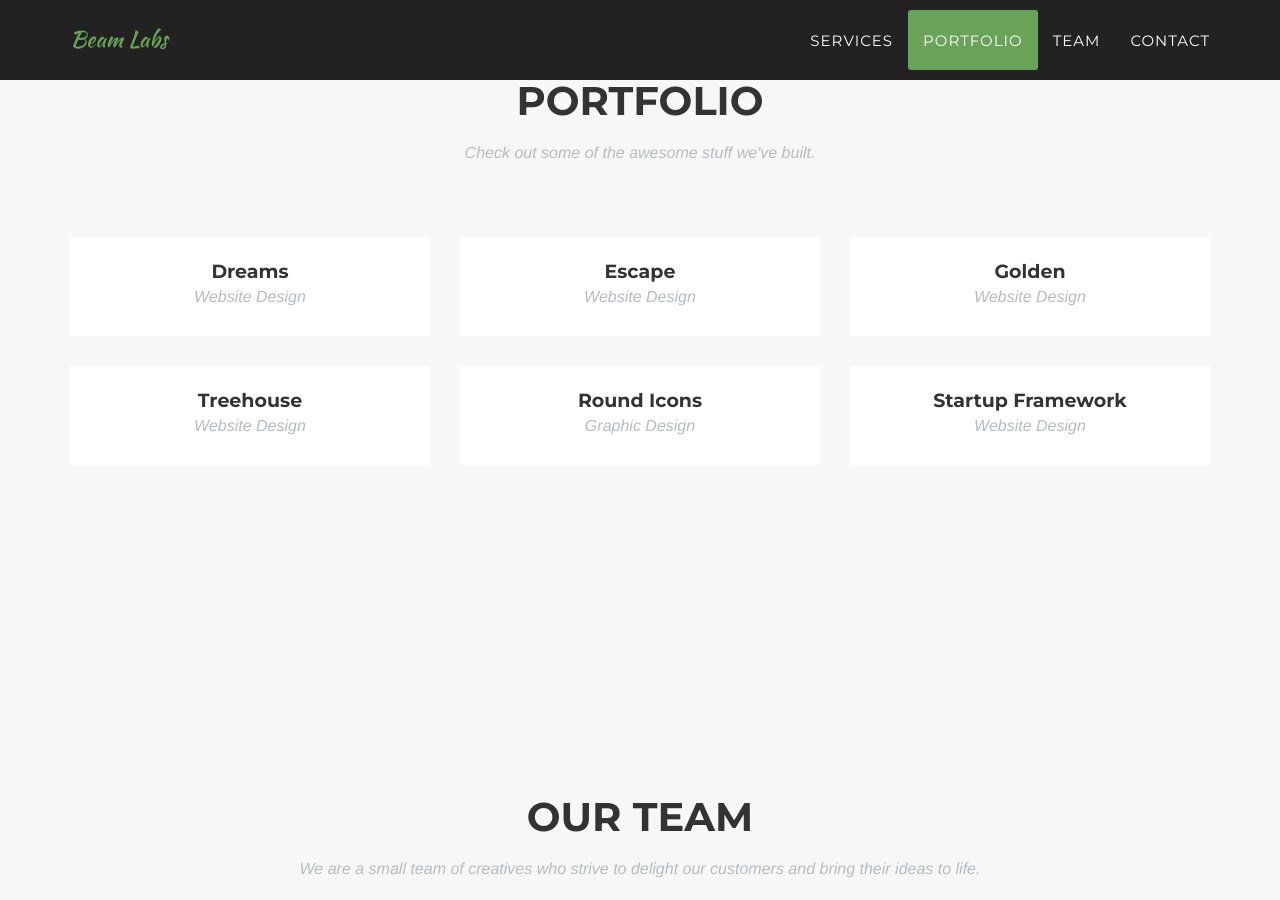
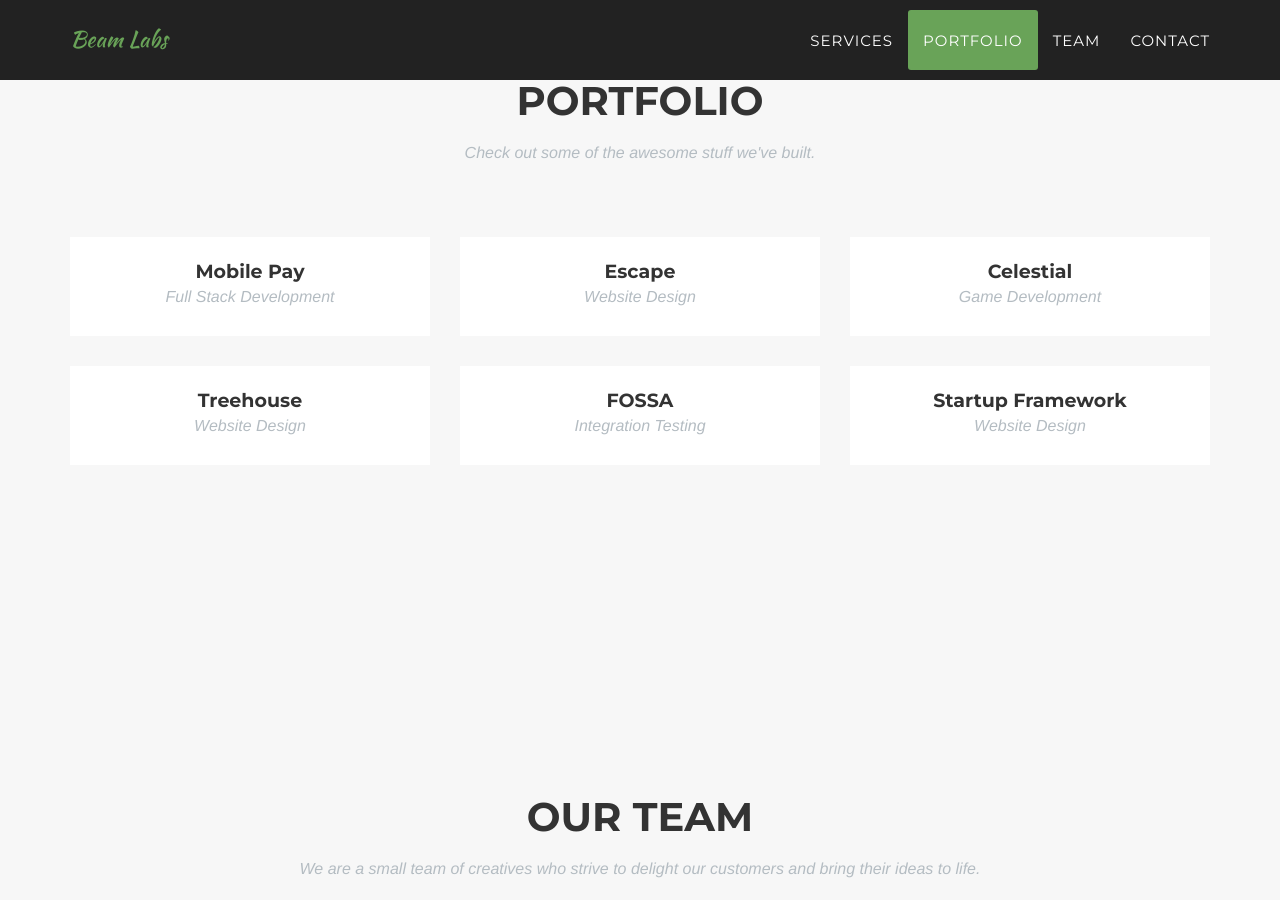
Before and after one commit to BeamLabs/beam-landing-page, a Jekyll site: the page built from _posts/2014-07-18-project-1.markdown, in a window 1280 px wide and 900 px high, scrolled down 1616 px. Built offline with Jekyll 4.4.1, drawn with Linux system fonts in a browser that asks for light colours; some web fonts are replaced.

```diff
--- a/_posts/2014-07-16-project-3.markdown
+++ b/_posts/2014-07-16-project-3.markdown
@@ -1,6 +1,6 @@
 ---
-title: Golden
-subtitle: Website Design
+title: Celestial
+subtitle: Game Development
 layout: default
 modal-id: 3
 date: 2014-07-16
--- a/_posts/2014-07-18-project-1.markdown
+++ b/_posts/2014-07-18-project-1.markdown
@@ -1,13 +1,13 @@
 ---
-title: Dreams
-subtitle: Website Design
+title: Mobile Pay
+subtitle: Full Stack Development
 layout: default
 modal-id: 1
 date: 2014-07-18
-img: dreams.png
-thumbnail: dreams-thumbnail.png
+img: mobilepay.png
+thumbnail: mobilepay.png
 alt: image-alt
-project-date: April 2014
+project-date: June 2015 - April 2016
 client: Start Bootstrap
 category: Web Development
 description: Lorem ipsum dolor sit amet, usu cu alterum nominavi lobortis. At duo novum diceret. Tantas apeirian vix et, usu sanctus postulant inciderint ut, populo diceret necessitatibus in vim. Cu eum dicam feugiat noluisse.
```
Also changed, not shown: _posts/2014-07-13-project-6.markdown (+8 -8 lines), img/portfolio/fossa.png (added), img/portfolio/mobilepay.png (added).
